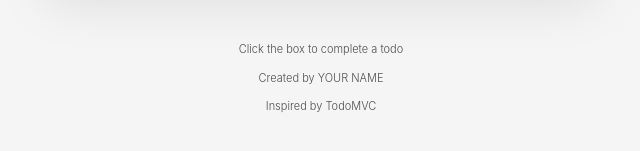
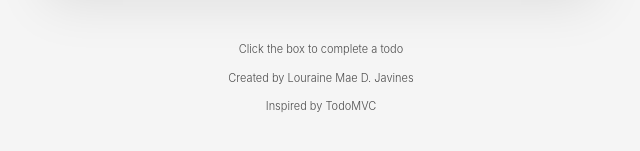
Before and after one commit to lourainemaedominojavines-rgb/csit340-todomvc, a React (Vite) app: page / in a window 1280 px wide. Shown: the part 407-558 px from the top of the page, without its empty margins (319-959 px from the left). Built offline with nearby package versions, Linux system fonts and the light colour scheme.

Commit message:
chore: replace YOUR NAME with Louraine Mae D. Javines

```diff
--- a/src/App.jsx
+++ b/src/App.jsx
@@ -6,7 +6,7 @@ function App() {
   return (
     <div className="min-h-screen bg-[#f5f5f5] py-8 font-light text-[#111]">
       <Todos />
-      <Info name="YOUR NAME" />
+      <Info name="Louraine Mae D. Javines" />
     </div>
 
   );
```
